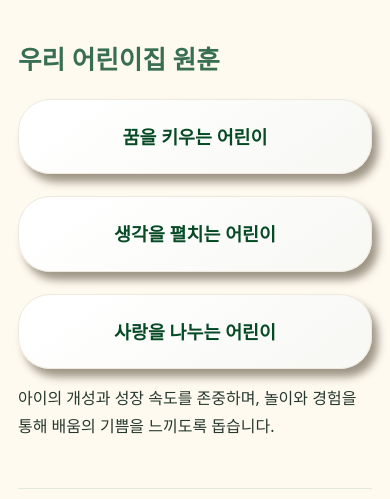
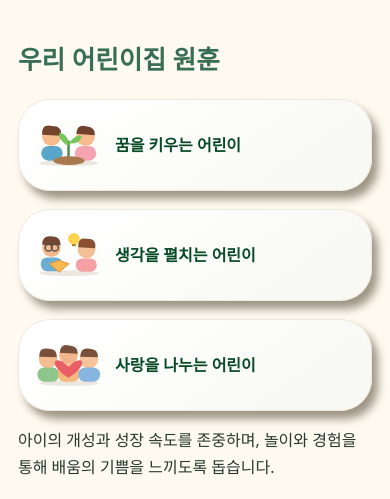
Before and after one commit to sslee503-dotcom/dream-childcare, a plain HTML site: page index.html in a window 390 px wide. Shown: the part 345-844 px from the top of the page. Drawn offline with Linux system fonts and the light colour scheme; a web font is replaced by a local one.

Commit message:
Finish compact daycare motto cards with three new illustrated assets; preserve building design

```diff
--- a/index.html
+++ b/index.html
@@ -10,10 +10,13 @@
 
 /* Clay-like raised motto plaques, shadow only to right and bottom */
 .motto .tile{border-radius:32px;background:linear-gradient(145deg,#fff 15%,#f8f8f5 85%);box-shadow:7px 9px 9px rgba(52,39,18,.48);border:1px solid #eee9de;color:#064a25;font-weight:900;font-size:clamp(1.15rem,2.5vw,1.6rem);padding:26px 16px;line-height:1.5}.motto{gap:22px}@media(max-width:740px){.motto .tile{padding:23px 12px;box-shadow:6px 8px 8px rgba(52,39,18,.48)}}
+
+/* Final compact motto layout */
+.motto{grid-template-columns:1fr;max-width:740px;margin:0 auto;gap:18px}.motto .tile{display:flex;align-items:center;justify-content:center;gap:clamp(10px,3vw,22px);min-height:92px;padding:10px 18px}.motto .tile img{width:clamp(78px,18vw,112px);height:68px;object-fit:contain;flex-shrink:0}.motto .tile span{flex:0 1 340px;text-align:left;font-size:clamp(1.02rem,3.6vw,1.45rem);white-space:nowrap}@media(max-width:400px){.motto .tile{gap:8px;padding:9px 12px}.motto .tile img{width:76px}.motto .tile span{font-size:1rem}}
 </style></head><body>
 <header><div class="bar"><nav class="nav"><a href="#intro">소개</a><a href="#learning">교육</a><a href="#facility">시설 사진</a><a href="#safety">건강·안전</a><a href="#news">알림</a><a href="#contact">오시는 길</a></nav></div></header>
 <main id="top"><div class="hero"><div class="hero-art"><img src="./assets/building-clay.jpg" alt="꿈이자라는어린이집 3D 클레이 건물" onerror="this.parentElement.classList.add('image-missing')"><h1>꿈이자라는어린이집</h1></div></div>
-<section id="intro"><h2>우리 어린이집 원훈</h2><div class="motto"><div class="tile">꿈을 키우는 어린이</div><div class="tile">생각을 펼치는 어린이</div><div class="tile">사랑을 나누는 어린이</div></div><p>아이의 개성과 성장 속도를 존중하며, 놀이와 경험을 통해 배움의 기쁨을 느끼도록 돕습니다.</p></section>
+<section id="intro"><h2>우리 어린이집 원훈</h2><div class="motto"><div class="tile"><img src="./assets/motto-1.svg" alt="" aria-hidden="true"><span>꿈을 키우는 어린이</span></div><div class="tile"><img src="./assets/motto-2.svg" alt="" aria-hidden="true"><span>생각을 펼치는 어린이</span></div><div class="tile"><img src="./assets/motto-3.svg" alt="" aria-hidden="true"><span>사랑을 나누는 어린이</span></div></div><p>아이의 개성과 성장 속도를 존중하며, 놀이와 경험을 통해 배움의 기쁨을 느끼도록 돕습니다.</p></section>
 <section id="learning"><h2>교육과 보육</h2><div class="cards"><article class="tile"><h3>놀이 중심 배움</h3><p>스스로 탐색하고 표현하는 활동을 소중히 여깁니다.</p></article><article class="tile"><h3>감각과 창의성</h3><p>자연과 예술, 오감을 활용한 경험을 통해 생각을 넓힙니다.</p></article><article class="tile"><h3>함께 자라는 마음</h3><p>친구와 어울리며 배려와 협력의 기쁨을 배웁니다.</p></article></div><details><summary>하루 일과 및 연장보육 안내</summary><p>기본보육·연장보육의 구체적인 운영 시간은 원에서 확인 후 공지합니다.</p></details></section>
 <section id="facility"><h2>시설 사진</h2><p class="note">우리 어린이집의 생활 공간과 놀이 환경을 소개합니다.</p><div class="gallery">
 <article><div class="photo"><img src="./assets/facility-01.jpg" alt="어린이집 건물 외관" loading="lazy" onerror="this.style.display='none';this.parentElement.append('건물 외관 사진 준비 중')"></div><h3>어린이집 전경</h3></article>
```
